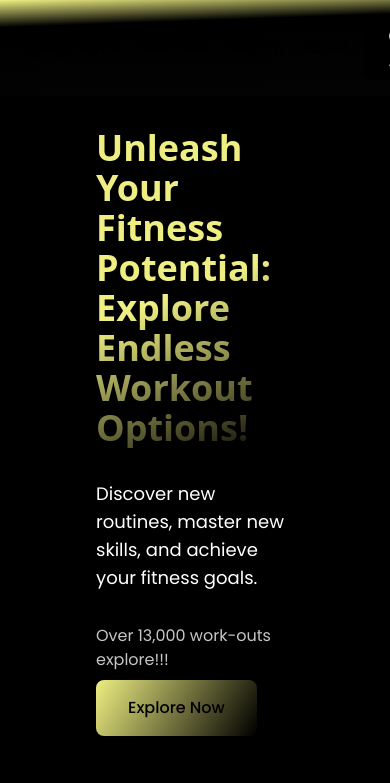
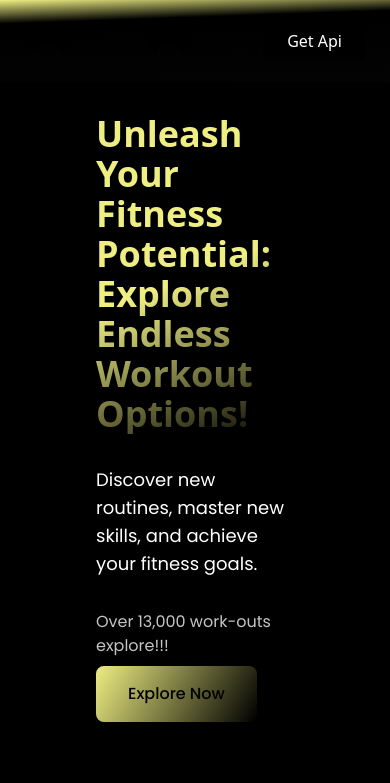
Before and after one commit to Olumightty/exercise-app, a Next.js app: page / in a window 390 px wide. Shown: the top 783 px of the page. Built offline with nearby package versions, Linux system fonts and the light colour scheme; a web font is replaced by a local one.

Commit message:
make navbar responsive, add fixed height to exercise card component

```diff
--- a/app/excercises/exercise/[id]/page.jsx
+++ b/app/excercises/exercise/[id]/page.jsx
@@ -18,8 +18,8 @@ async function AwaitDetails({ params }){
                 <Link href={`/excercises/${data.target}`}><p className='px-4 py-2 bg-navy rounded-2xl w-fit cursor-pointer hover:opacity-65 text-white'>{data.target}</p></Link>
                 <Link href={`/excercises/${data.equipment}`}><p className='px-4 py-2 bg-navy rounded-2xl w-fit cursor-pointer hover:opacity-65 text-white'>{data.equipment}</p></Link>
             </section>
-            <section className='flex items-center'>
-                <div className='mt-8 mr-16 slide-right'>
+            <section className='flex sm:flex-row flex-col items-center justify-center sm:justify-start'>
+                <div className='sm:ml-0 ml-16 mt-8 mr-16 slide-right'>
                     <iframe width={360} height={360} src={data.gifUrl} frameborder="0"></iframe>
                     <h2 className='text-dimGray font-poppins list-disc mt-4 font-semibold'>Also Works the:</h2>
                     <div className='flex'>
@@ -27,7 +27,7 @@ async function AwaitDetails({ params }){
                     </div>
                 </div>
                 <div className="slide-top">
-                    <h3 className='text-primary font-poppins text-5xl font-bold'>Instructions:</h3>
+                    <h3 className='text-primary font-poppins sm:text-5xl text-3xl font-bold sm:mt-0 mt-8'>Instructions:</h3>
                     <ul className='text-dimGray font-poppins font-semibold list-disc mt-8 flex flex-col gap-4'>
                         {data.instructions.map((instruct, i) => <li key={i}>{instruct}</li>)}
                     </ul>
--- a/app/globals.css
+++ b/app/globals.css
@@ -125,6 +125,9 @@ ul{
 .slide-top{
   animation: slide-top .5s ease-in;
 }
+.transition{
+  transition: .5s ease-in-out;
+}
 
 @-webkit-keyframes slide-top {
   0% {
--- a/components/ExcersiceCard.jsx
+++ b/components/ExcersiceCard.jsx
@@ -2,7 +2,7 @@ import Link from "next/link"
 
 const ExcersiceCard = ({ id, src, target, bodyPart, equipment, name }) => {
   return (
-    <div className='p-4  w-fit bg-black excercise-card cursor-pointer relative'>
+    <div className='p-4  w-fit bg-black excercise-card cursor-pointer relative h-[550px]'>
       <div className='relative'>
         <div className='absolute top-0 left-0 w-full h-full'></div>
         <iframe width={360} height={360} src={src} frameBorder="0"></iframe>
--- a/components/NavBar.jsx
+++ b/components/NavBar.jsx
@@ -2,18 +2,39 @@
 import { IoIosFitness } from "react-icons/io";
 import Link from "next/link";
 import { SearchBar } from ".";
+import { useState } from "react";
+import { FaAddressBook } from "react-icons/fa";
 
+const NavLink = ({ setIsVisible }) => {
+  return(
+    <>
+      <li><Link href='/'>Home</Link></li>
+      <li><Link href='/excercises'>Exercises</Link></li>
+      <li><SearchBar setIsVisible={setIsVisible}/></li>
+      <li><Link href='/about'>About</Link></li>
+    </>
+  )
+}
 
 const NavBar = () => {
+  const [isVisible, setIsVisible] = useState(false)
   return (
     <div className='flex flex-row justify-between items-center px-6 py-4 background-gradient'>
         <Link href='/'><IoIosFitness size={50}/></Link>
-        <ul className='flex flex-row nav-links items-center'>
-            <li><Link href='/'>Home</Link></li>
-            <li><Link href='/excercises'>Exercises</Link></li>
-            <li><SearchBar/></li>
-            <li><Link href='/about'>About</Link></li>
+        <ul className='sm:flex flex-row nav-links items-center hidden'>
+            <NavLink/>
         </ul>
+        <div className="sm:hidden visible relative">
+          {isVisible
+            ? <FaAddressBook onClick={() => setIsVisible(false)} size={50}/>
+            : <IoIosFitness onClick={() => setIsVisible(true)} size={50}/>
+          }
+          {isVisible && (
+            <ul className="absolute bg-primary nav-link font-poppins font-medium mt-4 left-0 flex flex-col justify-center items-center z-10 py-2 px-4 transition">
+              <NavLink setIsVisible={setIsVisible}/>
+            </ul>
+          )}
+        </div>
         <Link target="_blank" href='https://rapidapi.com/justin-WFnsXH_t6/api/exercisedb'><button className='px-6 py-2 border-none outline-none bg-black rounded-lg text-white'>Get Api</button></Link>
     </div>
   )
--- a/components/SearchBar.jsx
+++ b/components/SearchBar.jsx
@@ -5,7 +5,7 @@ import { useRouter } from "next/navigation";
 import { useRef, useState } from "react";
 import { FaSearch } from "react-icons/fa";
 import { useDispatch, useSelector } from "react-redux";
-const SearchBar = () => {
+const SearchBar = ({setIsVisible}) => {
     const router = useRouter()
     const searchTerm = useSelector((state) => state.searchTerm)
     const dispatch = useDispatch()
@@ -26,17 +26,18 @@ const SearchBar = () => {
             // dispatch(searching(true))
             // navigateToSearch(searchTerm)
             //this will redirect to search link
+            setIsVisible ? setIsVisible(false) : null
             router.push(`/excercises/search?query=${searchTerm}`)
         }
     }
   return (
-    <div className='flex items-center gap-2'>
+    <div className='flex items-center sm:gap-2 gap-0 sm:flex-row flex-col'>
         <p onClick={showSearch} className='cursor-pointer'>Search</p>
 
             {isearch && (
                 <div className='flex items-center gap-2 px-2 py-2'>
-                    <input value={searchTerm} onKeyDown={handleSearch} onChange={(event) => dispatch(search(event.target.value))} ref={searcRef} className='rounded-xl outline-none border-none px-2' type='search' />
-                    <FaSearch className='cursor-pointer' color='#000' size={20}/>
+                    <input value={searchTerm} onKeyDown={handleSearch} onChange={(event) => dispatch(search(event.target.value))} ref={searcRef} className='rounded-xl outline-none border-none px-2 sm:w-full es:w-[180px]' type='search' />
+                    <FaSearch className='cursor-pointer sm:block hidden' color='#000' size={20}/>
                 </div>
 
             )}
--- a/components/SearchFilter.jsx
+++ b/components/SearchFilter.jsx
@@ -20,7 +20,10 @@ const SearchFilter = ({data}) => {
     return(
         <>
             {filteredData.length > 0
-                ? <Suggestions data={filteredData}/>
+                ? <>
+                    <p className='text-dimGray text-left text-3xl font-medium mb-8'>{`Showing result for "${query}"`}</p>
+                    <Suggestions data={filteredData}/>
+                  </>
                 : <p className='text-dimGray text-center text-3xl font-medium'>{`"${query}" Not Found`}</p>
             }
 
```
